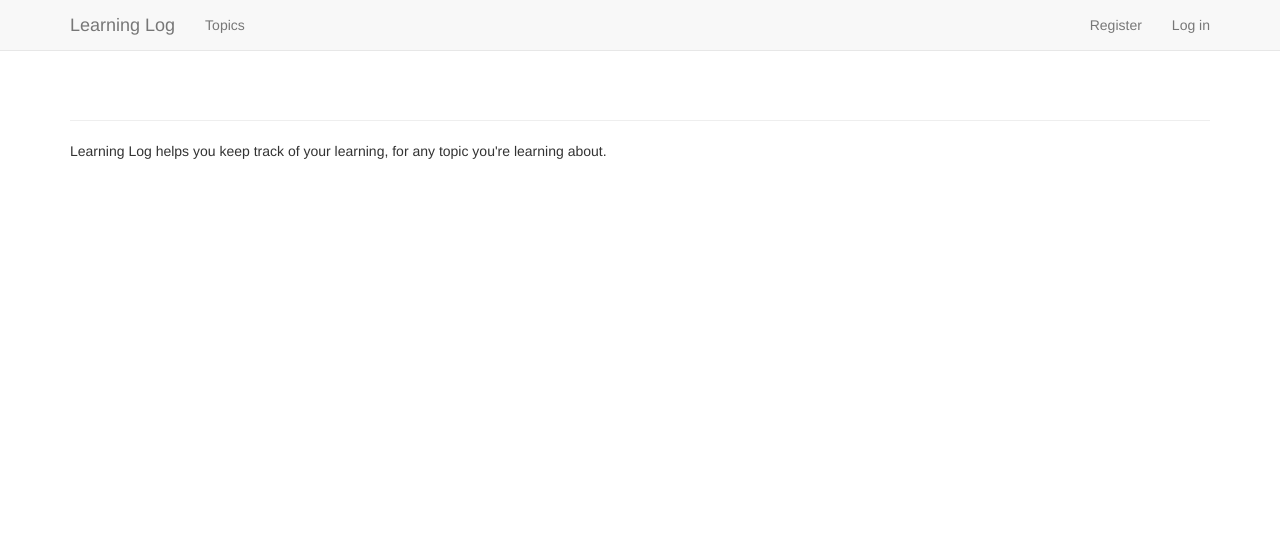
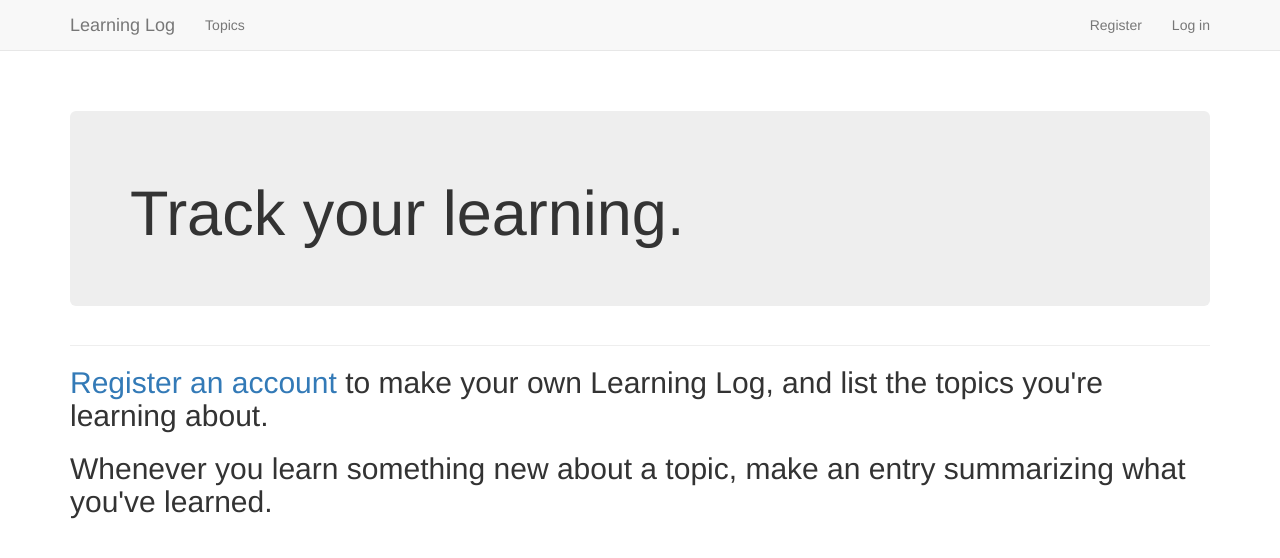
Before and after one commit to JerberthRocha/registro-de-aprendizado, a Django app: page / in a window 1280 px wide. Shown: the top 558 px of the page. Run offline with Django 4.2, Linux system fonts and the light colour scheme; some libraries are stand-ins or nearby versions.

Commit message:
Estilizando a página inicial usando um jumbotron

```diff
--- a/learning_logs/templates/learning_logs/pages/base.html
+++ b/learning_logs/templates/learning_logs/pages/base.html
@@ -41,10 +41,13 @@
         </ul> </div>
         </div>
     </nav>
-<div class="container">
-    <div class="page-header">{% block header %}{% endblock header %}
-    </div> <div>{% block content %}{% endblock content %}
+    <div class="container">
+        <div class="page-header">
+            {% block header %}{% endblock header %}
+        </div>
+        <div>
+            {% block content %}{% endblock content %}
+        </div>
     </div>
-    </div> <!-- /container -->
 </body>
 </html>
--- a/learning_logs/templates/learning_logs/pages/index.html
+++ b/learning_logs/templates/learning_logs/pages/index.html
@@ -1,7 +1,19 @@
 {% extends 'learning_logs/pages/base.html' %}
 
+{% block header %}
+    <div class='jumbotron'>
+        <h1>Track your learning.</h1>
+    </div>
+{% endblock header %}
+
 {% block content %}
-    <p>
-        Learning Log helps you keep track of your learning, for any topic you're learning about.
-    </p>
+    <h2>
+        {% if not user.is_authenticated %}
+            <a href="{% url 'users:register' %}">Register an account</a>
+            to make your own Learning Log, and list the topics you're learning about.
+        {% endif %}
+    </h2>
+    <h2>
+        Whenever you learn something new about a topic, make an entry summarizing what you've learned.
+    </h2>
 {% endblock content %}
```
Also changed, not shown: db.sqlite3.
